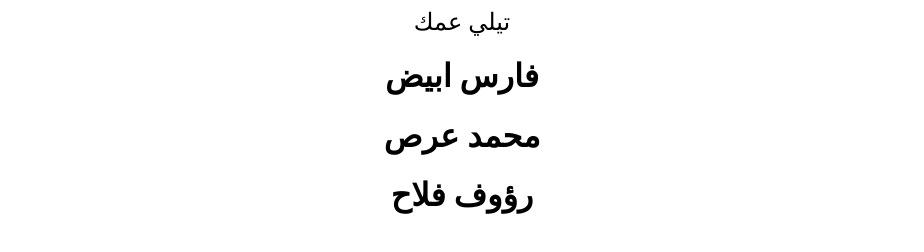
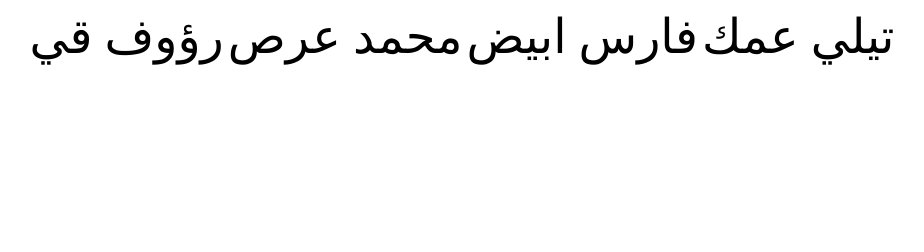
Before and after one commit to obada-ly/Obada, a plain HTML site: page index.html in a window 1280 px wide. Shown: the whole page, without its empty margins (178-1102 px from the left). Drawn offline with Linux system fonts and the light colour scheme.

Commit message:
Update index.html

```diff
--- a/index.html
+++ b/index.html
@@ -4,9 +4,9 @@
   <title>obada.org</title>
 </head>
 <body style="text-align: center;">
-  <font size="5">تيلي عمك</font>
-  <h1>فارس ابيض</h1>
-  <h1>محمد عرص</h1>
-  <h1>رؤوف فلاح</h1>
+  <font size="12">تيلي عمك</font>
+  <font size="12">فارس ابيض</font>
+  <font size="12">محمد عرص</font>
+  <font size="12">رؤوف قي</font>
 </body>
 </html>
```
